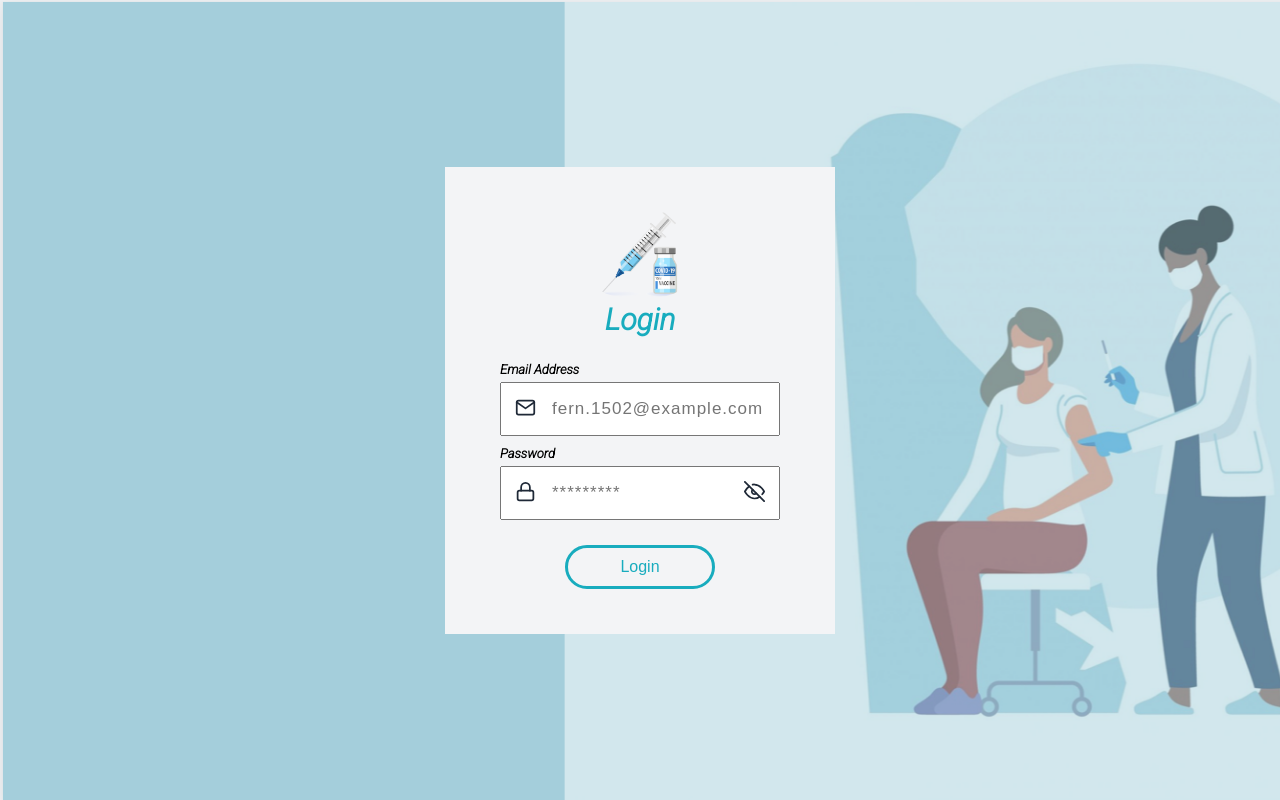
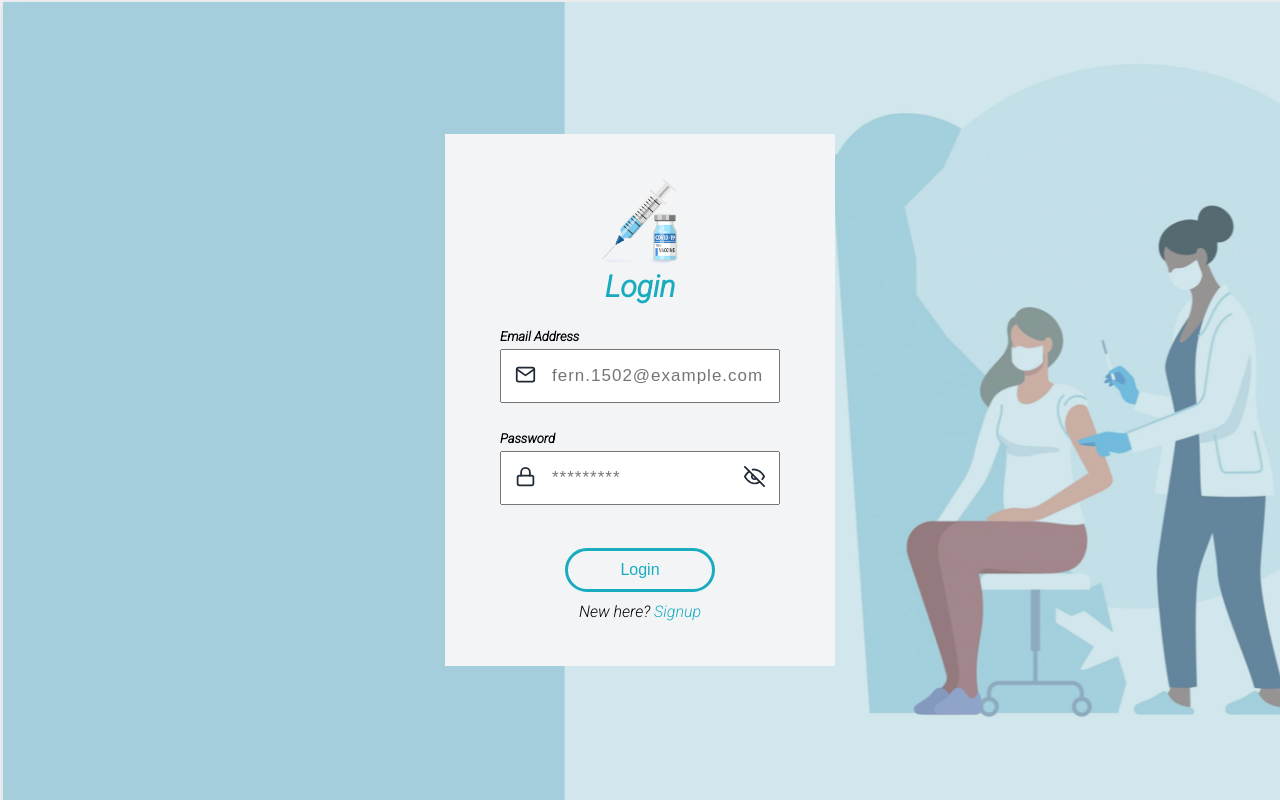
Before and after one commit to Wannakorn-C/VaccinationForm, a React (Create React App) app: page / in a window 1280 px wide. Built offline with nearby package versions, Linux system fonts and the light colour scheme.

Commit message:
Add validation

```diff
--- a/package.json
+++ b/package.json
@@ -10,10 +10,12 @@
     "react": "^17.0.2",
     "react-dom": "^17.0.2",
     "react-icons": "^4.2.0",
+    "react-loader-spinner": "^4.0.0",
     "react-router-dom": "^5.2.0",
     "react-scripts": "4.0.3",
     "styled-components": "^5.3.0",
-    "web-vitals": "^1.1.2"
+    "web-vitals": "^1.1.2",
+    "yup": "^0.32.9"
   },
   "scripts": {
     "start": "react-scripts start",
--- a/src/components/FormLib.js
+++ b/src/components/FormLib.js
@@ -3,7 +3,8 @@ import {useField} from 'formik';
 import {
     StyledTextInput,
     StyledLabel,
-    StyledIcon
+    StyledIcon,
+    ErrorMsg
 } from './../components/Styles';
 
 //Eye for password
@@ -19,27 +20,36 @@ export const TextInput =({icon,...props}) => {
                 {props.label}
             </StyledLabel>
 
-            {props.type !== "password" && <StyledTextInput
+            {props.type !== "password" &&
+            <StyledTextInput
+                invalid={meta.touched && meta.error}
                 {...field}
                 {...props}
             />}
             {props.type ==="password" &&(
-                <StyledTextInput
-                {...field}{...props}
+            <StyledTextInput
+                invalid={meta.touched && meta.error}
+                {...field}
+                {...props}
                 type={show ? "text" : "password"}
-                />
+            />
             )}
             <StyledIcon>
                 {icon}
             </StyledIcon>
 
             {
-                props.type==="password" &&
+                props.type==="password" && (
                 <StyledIcon onClick={() => setShow(!show)} right>
                     {show && <FiEye/>}
                     {!show && <FiEyeOff/>}
                 </StyledIcon>
-            }
+                )}
+            {meta.touched && meta.error?(
+                <ErrorMsg>{meta.error}</ErrorMsg>
+            ):(
+                <ErrorMsg style={{visibility: "hidden"}}>.</ErrorMsg>
+            )}
 
         </div>
 
--- a/src/components/Styles.js
+++ b/src/components/Styles.js
@@ -62,6 +62,7 @@ export const StyledButton =styled(Link)`
      text-decoration: none;
      text-align: center;
      transition: ease-in-out 0.3s;
+     outline: 0;
 
      &:hover{
          background-color:${colors.primary};
@@ -121,6 +122,7 @@ export const StyledFormButton = styled.button`
     border-radius: 25px;
     color: ${colors.theme};
     transition: ease-in-out 0.3s;
+    outline: 0;
 
     &:hover{
         background-color:${colors.theme};
@@ -128,6 +130,34 @@ export const StyledFormButton = styled.button`
         cursor: pointer;
     }
 `;
+
+export const ErrorMsg = styled.div`
+    font-size: 11px;
+    color: ${colors.red};
+    margin-top: -5px;
+    margin-bottom: 10px;
+    text-align: left;
+`;
+
+export const ExtraText = styled.p`
+    font-size:${(props) => props.size}px;
+    text-align: center;
+    color: ${(props) => (props.color? props.color:colors.dark2)}
+    padding: 2px;
+    margin-top: 10px;
+`;
+export const TextLink =styled(Link)`
+    text-decoration: none;
+    color: ${colors.theme};
+    transition: ease-in-out 0.3s;
+
+    &:hover{
+        text-decoration: umderline;
+        letter-spacing: 2px;
+        font-weight: bold;
+    }
+`;
+
 //Icons
 export const StyledIcon = styled.p`
         color: ${colors.dark1};
--- a/src/pages/Login.js
+++ b/src/pages/Login.js
@@ -6,7 +6,9 @@ import {StyledTextInput,
     Avatar,
     StyledTitle,
     colors,
-    ButtonGroup
+    ButtonGroup,
+    ExtraText,
+    TextLink
 } from './../components/Styles'
 
 import Logo from './../assets/VaccineLogo.png'
@@ -14,6 +16,7 @@ import Logo from './../assets/VaccineLogo.png'
 //Fromik
 import {Formik,Form} from 'formik';
 import {TextInput} from './../components/FormLib';
+import * as Yup from 'yup';
 //icons
 import {FiMail,FiLock} from 'react-icons/fi'
 
@@ -28,6 +31,17 @@ const Login =() =>{
                     email:"",
                     password:"",
                 }}
+                validationSchema={
+                    Yup.object({
+                        email: Yup.string()
+                        .email("Invalid email address")
+                        .required("Required"),
+                        password:Yup.string()
+                        .min(7,"Password is too short")
+                        .max(30,"Password is too long")
+                        .required("Required"),
+                    })
+                }
                 onSubmit={(values,{setSubmitting}) =>{
                     console.log(values);
                 }}
@@ -55,6 +69,9 @@ const Login =() =>{
                         </Form>
                     )}
                 </Formik>
+                <ExtraText>
+                    New here? <TextLink to="/signup">Signup</TextLink>
+                </ExtraText>
            </StyledFormArea>
        </div>
     )
```
Also changed, not shown: 1 other file (tests, documents, lock files or other folders).
